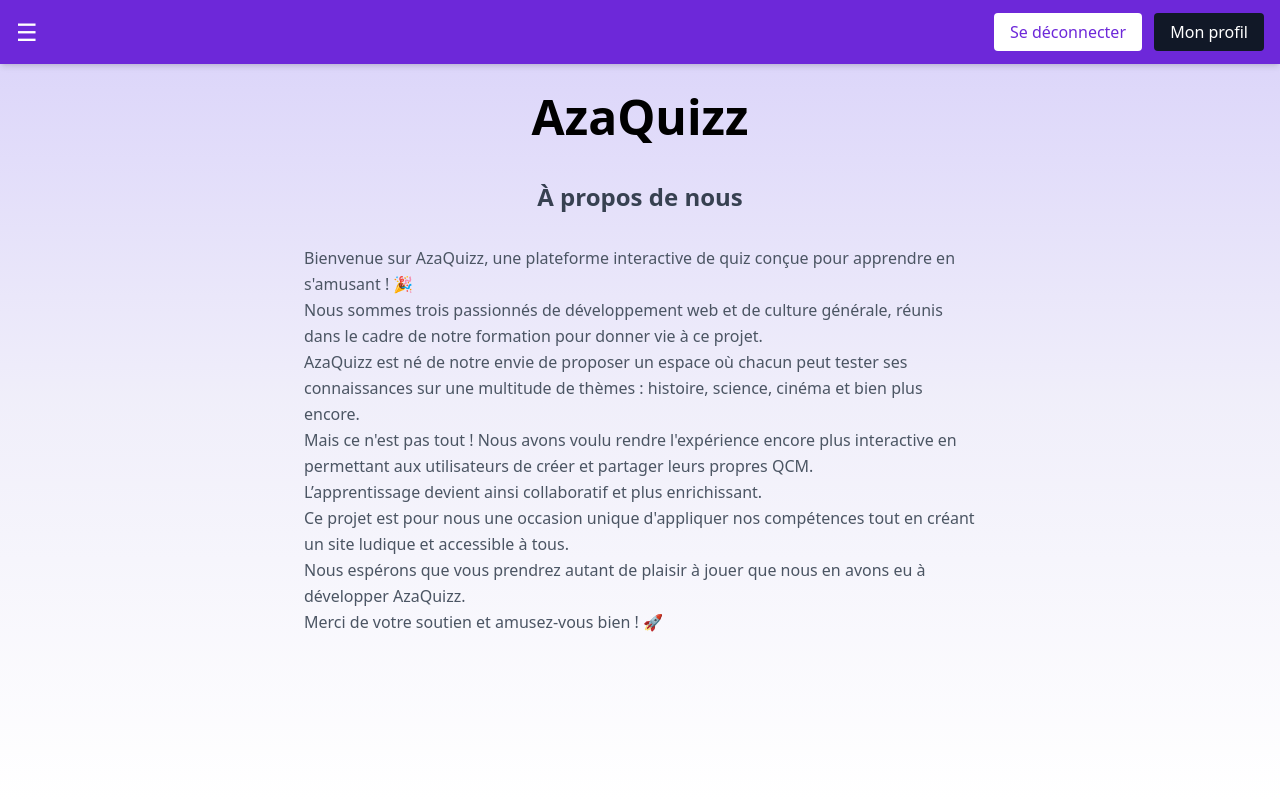
After one commit to amanigharbi/projet_qcm, a PHP site: page /QCMProject/views/about.php in a window 1280 px wide. The commit adds this page. Run offline with PHP 8.4, Linux system fonts and the light colour scheme; data that the repository does not hold is empty; some libraries are stand-ins or nearby versions.

Commit message:
ajouter la page a propos

```diff
--- /dev/null
+++ b/views/about.php
@@ -0,0 +1,77 @@
+<!DOCTYPE html>
+<html lang="fr">
+
+<head>
+    <meta charset="UTF-8">
+    <meta name="viewport" content="width=device-width, initial-scale=1.0">
+    <title> A Propos - Azaquizz</title>
+    <script src="https://cdn.tailwindcss.com"></script>
+    <script>
+        function openMenu() {
+            document.getElementById("sidebar").classList.remove("-translate-x-full");
+        }
+
+        function closeMenu() {
+            document.getElementById("sidebar").classList.add("-translate-x-full");
+        }
+    </script>
+    <style>
+        body {
+            background: linear-gradient(to bottom, rgba(195, 181, 253, 0.55), rgba(237, 233, 254, 0.5), rgba(255, 255, 255, 1));
+            min-height: 100vh;
+            display: flex;
+            flex-direction: column;
+            align-items: center;
+            border: 5px solid transparent;
+        }
+
+        nav {
+            position: relative;
+        }
+
+        .content {
+            width: 90%;
+            max-width: 1200px;
+            padding: 20px;
+        }
+    </style>
+</head>
+
+<body class="bg-gray-100">
+    <?php include 'menu.php'; ?>
+
+    <!-- Navbar -->
+    <nav class="bg-violet-700 p-4 flex justify-between items-center w-full fixed top-0 left-0 shadow-md z-50">
+        <button onclick="openMenu()" class="text-white text-2xl">&#9776;</button>
+        <div>
+            <a href="../controllers/logout.php" class="bg-white text-violet-700 px-4 py-2 rounded mr-2">Se déconnecter</a>
+            <a href="profil.php" class="bg-gray-900 text-white px-4 py-2 rounded">Mon profil</a>
+        </div>
+    </nav>
+
+    <!-- Espace entre la navbar et la présentation -->
+    <div class="py-8"></div>
+
+
+    <!-- Présentation -->
+    <main class="text-center py-6">
+        <h1 id="site-title" class="text-5xl font-bold w-full text-black">AzaQuizz</h1>
+    </main>
+
+    <!-- Section image et catégories alignées -->
+    <section class="flex flex-col items-center justify-center py-4 w-full max-w-2xl mx-auto">
+        <h2 class="text-2xl font-semibold text-gray-700">À propos de nous<br></br></h2>
+        <p class="text-base text-gray-600  leading-relaxed">
+            Bienvenue sur AzaQuizz, une plateforme interactive de quiz conçue pour apprendre en s'amusant ! 🎉
+            <br>Nous sommes trois passionnés de développement web et de culture générale, réunis dans le cadre de notre formation pour donner vie à ce projet.
+            <br>AzaQuizz est né de notre envie de proposer un espace où chacun peut tester ses connaissances sur une multitude de thèmes : histoire, science, cinéma et bien plus encore.
+            <br>Mais ce n'est pas tout ! Nous avons voulu rendre l'expérience encore plus interactive en permettant aux utilisateurs de créer et partager leurs propres QCM.
+            <br>L’apprentissage devient ainsi collaboratif et plus enrichissant.
+            <br>Ce projet est pour nous une occasion unique d'appliquer nos compétences tout en créant un site ludique et accessible à tous.
+            <br>Nous espérons que vous prendrez autant de plaisir à jouer que nous en avons eu à développer AzaQuizz.
+            <br>Merci de votre soutien et amusez-vous bien ! 🚀
+        </p>
+    </section>
+</body>
+
+</html>
--- a/views/menu.php
+++ b/views/menu.php
@@ -102,6 +102,10 @@ $targetProfile = $isLoggedIn ? 'profile.php' : 'index.php';
                 <?php endif; ?>
             </div>
         </div>
+        <!-- À propos -->
+        <div>
+            <a href="about.php" class="block py-2 px-4 hover:bg-violet-600">À propos</a>
+        </div>
     </nav>
 
     <p class="text-sm p-4 mt-auto">Copyright ©2025 AzaQuizz</p>
```
Also changed, not shown: views/home.php (+11 -3 lines).
